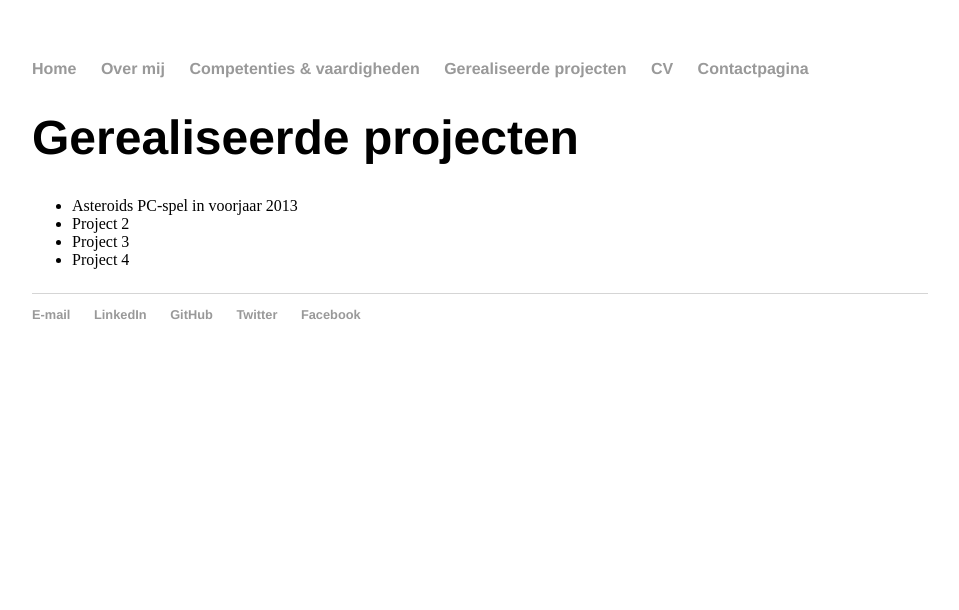
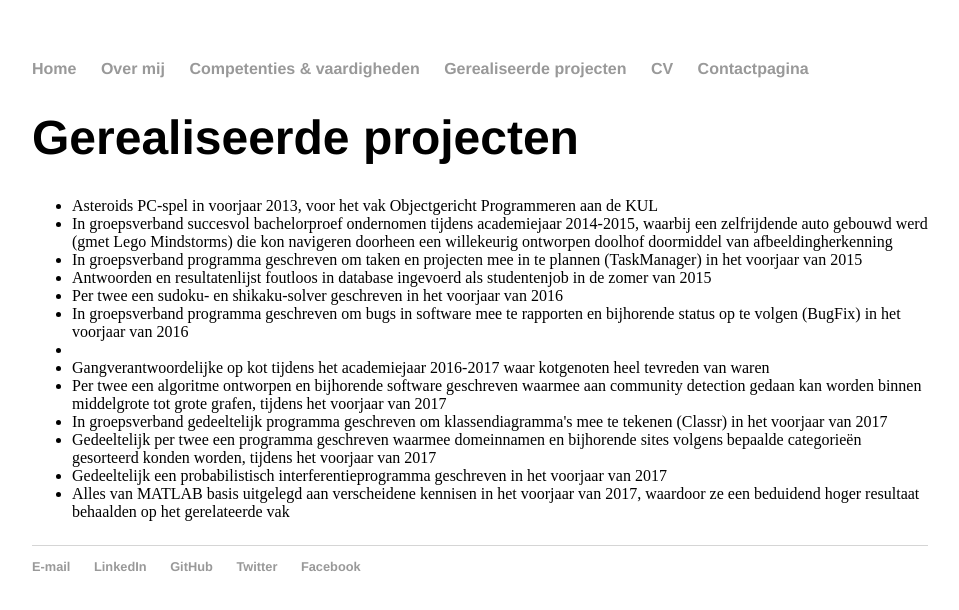
Before and after one commit to Jornax/Jornax.github.io, a Jekyll site: the page built from projects/index.html, in a window 1280 px wide. Shown: the top 610 px of the page, without its empty margins (160-1119 px from the left). Built offline with Jekyll 4.4.1, drawn with Linux system fonts in a browser that asks for light colours.

Commit message:
Update index.html

```diff
--- a/projects/index.html
+++ b/projects/index.html
@@ -7,10 +7,19 @@ title: Gerealiseerde projecten
 			<h1>Gerealiseerde projecten</h1>
 			<p>
 			<ul>
-				<li>Asteroids PC-spel in voorjaar 2013</li>
-				<li>Project 2</li>
-				<li>Project 3</li>
-				<li>Project 4</li>
+				<li>Asteroids PC-spel in voorjaar 2013, voor het vak Objectgericht Programmeren aan de KUL</li>
+				<li>In groepsverband succesvol bachelorproef ondernomen tijdens academiejaar 2014-2015, waarbij een zelfrijdende auto gebouwd werd (gmet Lego Mindstorms) die kon navigeren doorheen een willekeurig ontworpen doolhof doormiddel van afbeeldingherkenning
+				<li>In groepsverband programma geschreven om taken en projecten mee in te plannen (TaskManager) in het voorjaar van 2015</li>
+				<li>Antwoorden en resultatenlijst foutloos in database ingevoerd als studentenjob in de zomer van 2015</li>
+				<li>Per twee een sudoku- en shikaku-solver geschreven in het voorjaar van 2016</li>
+				<li>In groepsverband programma geschreven om bugs in software mee te rapporten en bijhorende status op te volgen (BugFix) in het voorjaar van 2016</li>
+				<li></li>
+				<li>Gangverantwoordelijke op kot tijdens het academiejaar 2016-2017 waar kotgenoten heel tevreden van waren</li>
+				<li>Per twee een algoritme ontworpen en bijhorende software geschreven waarmee aan community detection gedaan kan worden binnen middelgrote tot grote grafen, tijdens het voorjaar van 2017</li>
+				<li>In groepsverband gedeeltelijk programma geschreven om klassendiagramma's mee te tekenen (Classr) in het voorjaar van 2017</li>
+				<li>Gedeeltelijk per twee een programma geschreven waarmee domeinnamen en bijhorende sites volgens bepaalde categorie&euml;n gesorteerd konden worden, tijdens het voorjaar van 2017</li>
+				<LI>Gedeeltelijk een probabilistisch interferentieprogramma geschreven in het voorjaar van 2017</li>
+				<li>Alles van MATLAB basis uitgelegd aan verscheidene kennisen in het voorjaar van 2017, waardoor ze een beduidend hoger resultaat behaalden op het gerelateerde vak</li>
 			</ul>
 			</p>
 
```
